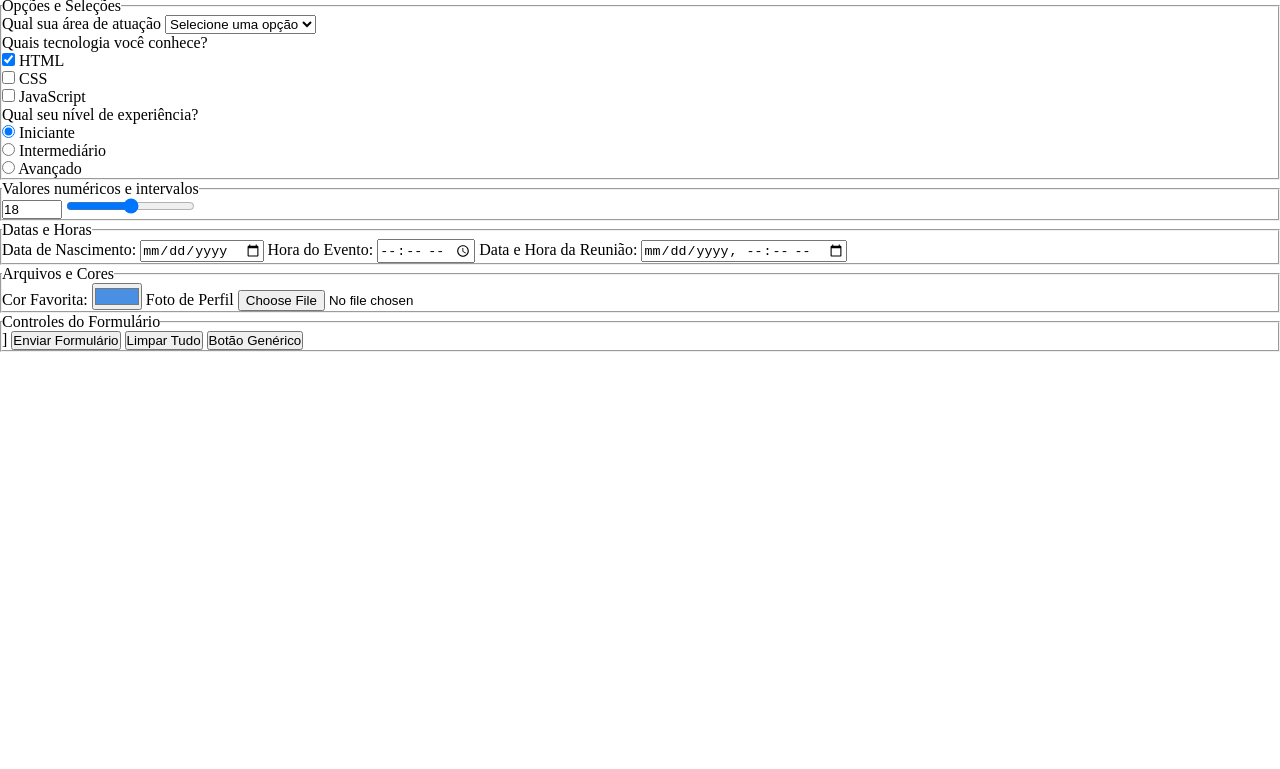
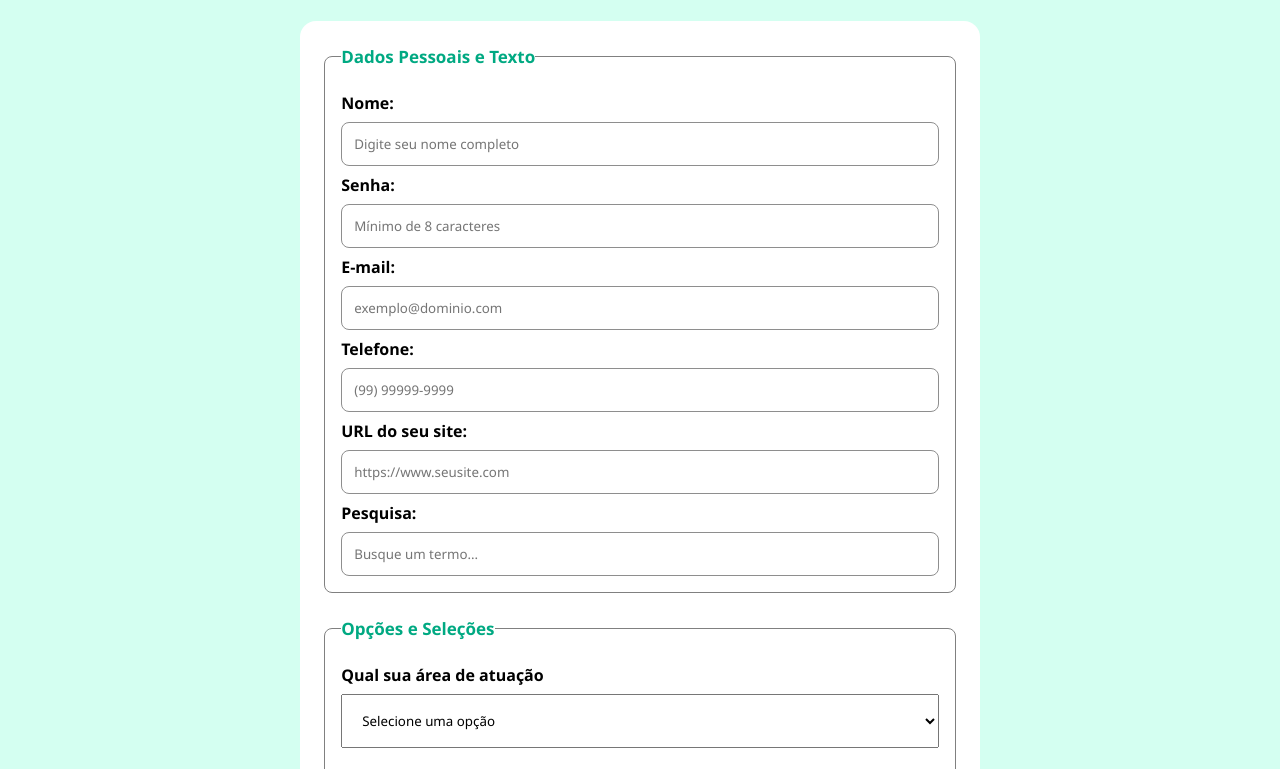
Before and after one commit to PietrogSouza/html_inputs, a website: page index.html in a window 1280 px wide. Shown: the part 116-885 px from the top of the page. Before the commit the page ends 800 px from the top, so only its background shows below. Drawn offline with Linux system fonts and the light colour scheme.

Commit message:
Formatando com CSS

```diff
--- a/style.css
+++ b/style.css
@@ -3,3 +3,165 @@
     padding: 0;
     box-sizing: border-box;
 }
+
+body {
+    background-color: rgb(212, 255, 241);
+    display: flex;
+    justify-content: center;
+    align-items: center;
+    min-height: 100vh;
+
+}
+/* Container principal */
+.main-container {
+    display: flex;
+    justify-content: center;
+    flex-direction: column;
+    align-items: center;
+    border: 1vh  rgb(0, 0, 0);
+    min-width: 60vh;
+    min-height: 100vh;
+    gap: 1vh;
+}
+
+/* Títulos */
+.main-container > h1 {
+    font-family: 'Segoe UI', Tahoma, Geneva, Verdana, sans-serif;
+    color: rgb(0, 169, 130);
+    margin-top: 5vh;
+}
+
+/* Descrição */
+.main-container > p {
+    font-family: 'Segoe UI', Tahoma, Geneva, Verdana, sans-serif;
+    color: rgb(0, 169, 130);
+    margin: 0 auto 30px auto;
+    text-align: center;
+    margin-bottom: 2vh;
+}
+
+/* Formulário */
+.input-catalog-form {
+    display: flex;
+    flex-direction: column;
+    width: 100%;
+    background-color: white;
+    padding: 3vh;
+    gap: 3vh;
+    border-radius: 2vh;
+
+}
+
+/* Seções do formulário */
+.form-section {
+    display: flex;
+    flex-direction: column;
+
+}
+
+/* Grupos de itens do formulário */
+.form-group {
+    padding: 2vh;
+    border: 0.1vh solid grey;
+    border-radius: 1vh;
+
+}
+
+/* Títulos dos grupos */
+.form-group-title {
+    display: flex;
+    font-family: 'Segoe UI', Tahoma, Geneva, Verdana, sans-serif;
+    font-weight: bold;
+    color: rgb(0, 169, 130);
+    font-size: 17px;
+
+}
+/* Labels dos campos */
+.form-label {
+    display: flex;
+    font-family: 'Segoe UI', Tahoma, Geneva, Verdana, sans-serif;
+    color: black;
+    font-weight: bold;
+    margin-bottom: 1vh;
+    margin-top: 1vh;
+}
+
+/* Campos de entrada */
+.form-input {
+    width: 100%;
+    padding: 1.5vh;
+    font-family: 'Segoe UI', Tahoma, Geneva, Verdana, sans-serif;
+    border: 0.1vh solid rgb(142, 142, 142);
+    border-radius: 1vh;
+}
+
+.form-check {
+
+}
+
+.form-check input {
+
+}
+/* Controles do formulário */
+.form-controls {
+    display: flex   ;
+    gap: 2vh;
+
+}
+
+/* Botões do formulário */
+.form-button {
+    color: white;
+    font-family: 'Segoe UI', Tahoma, Geneva, Verdana, sans-serif;
+    border: none;
+    padding: 2vh;
+    cursor: pointer;
+    transition: 0.3s ease-in-out;
+    border-radius: 20px;
+}
+
+.form-button:hover {
+    transform: translateY(3.5px);
+
+}
+
+/* Botão de envio */
+.submit-button {
+    background-color: rgb(0, 85, 255);
+
+}
+
+/* Botão de reset */
+.reset-button {
+    background-color: rgb(93, 93, 93);
+}
+
+/* Botão de action */
+.action-button {
+    background-color: green;
+}
+.form-select {
+    padding: 2vh;
+    width: 100%;
+    font-family: 'Segoe UI', Tahoma, Geneva, Verdana, sans-serif;
+    color: black;
+    margin-bottom: 2vh;
+}
+
+.form-check {
+    display: flex;
+    align-items: center;
+    margin-bottom: 1vh;
+    gap: 1.5vh;
+}
+
+.form-check-label {
+    font-family: 'Segoe UI', Tahoma, Geneva, Verdana, sans-serif;
+    color: black;
+    margin-left: 1vh;
+}
+
+.form-check input {
+    width: 2vh;
+    height: 2vh;
+}
```
